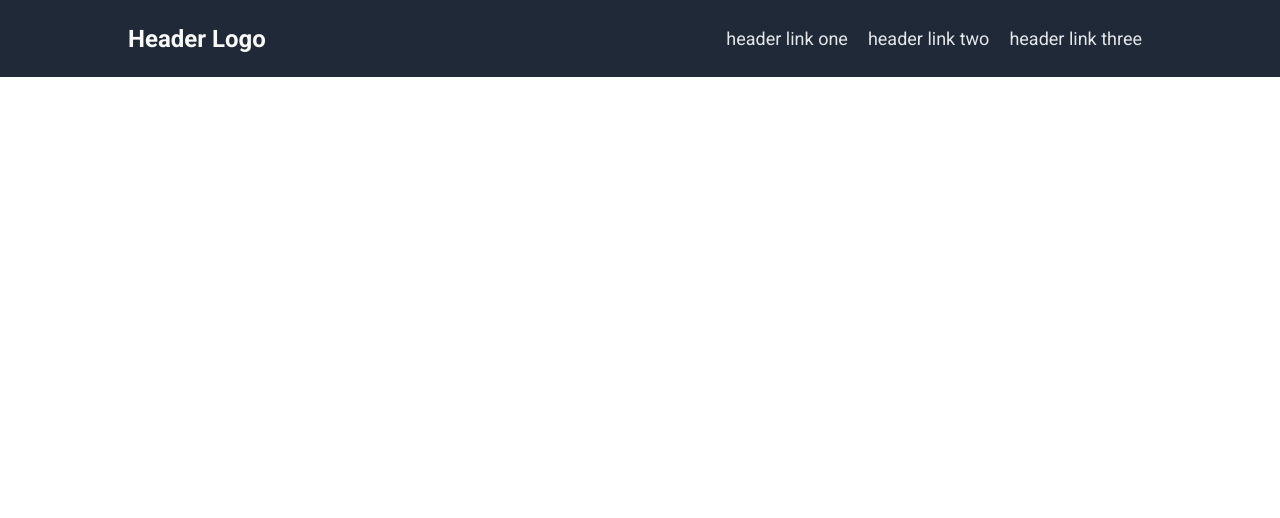
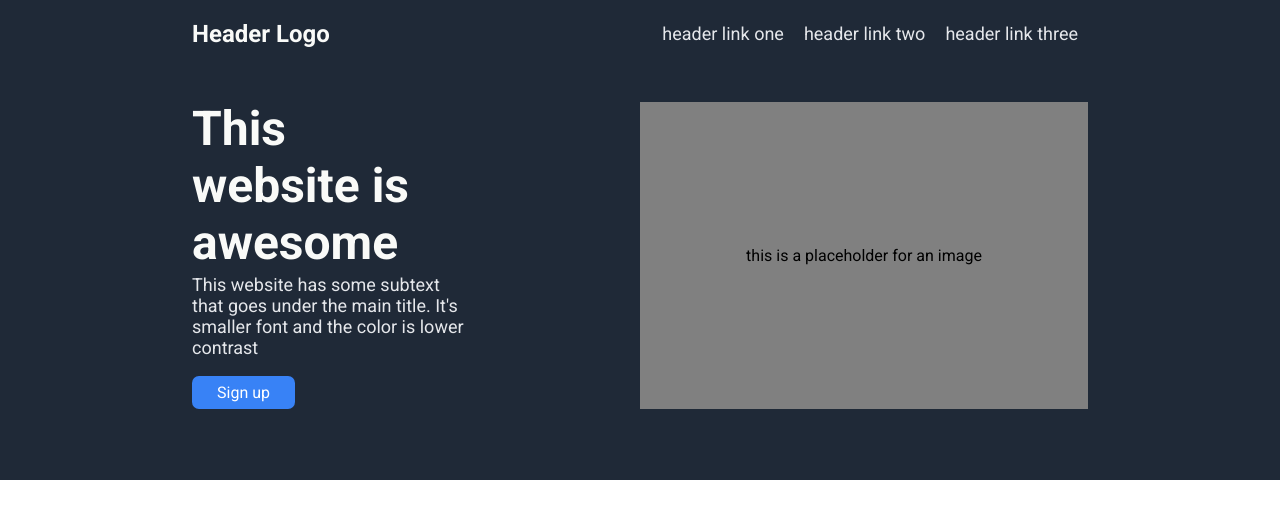
Before and after one commit to cvvlm/Landing_page, a plain HTML site: page index.html in a window 1280 px wide. Drawn offline with Linux system fonts and the light colour scheme.

Commit message:
do whole header and signup section
Whole section number 1 whith logo links, signup,
quick description of the website and picture holder done.
Image overrides on second block so need to fix it probably.

```diff
--- a/index.html
+++ b/index.html
@@ -15,6 +15,21 @@
             <p class="links">header link two</p>
             <p class="links">header link three</p>
         </div>
+        <div class="description">
+            <div class="signup">
+                <div class="insignup">
+                  <p class="extrabold">This website is awesome</p>
+                  <p class="podtekst">This website has some subtext that goes under the
+                    main title. It's smaller font and the color is lower
+                    contrast
+                  </p>
+                  <div class="signupbutton1">Sign up</div>
+                </div>
+            </div>
+            <div class="img">
+                <p>this is a placeholder for an image</p>
+            </div>
+        </div>
     </div>
   </body>
 </html>
--- a/style.css
+++ b/style.css
@@ -14,24 +14,84 @@ body {
 .section1 {
     display: flex;
     background-color: #1F2937;
-    justify-content: center;
-
+    flex-direction: column;
+    align-items: center;
+    height: 60%;
+    gap: 30px;
 }
 .header {
-    width: 80%;
+    width: 70%;
     display: flex;
     justify-content: center;
     align-items: center;
+    margin-top: -5px;
 
 }
 .logo {
     margin-right: auto;
     font-size: 24px;
     color: #F9FAF8;
-    font-weight: 600;
+    font-weight: 900;
 }
 .links {
     font-size: 18px;
     color: #E5E7EB;
     padding: 10px;
 }
+.description {
+    display: flex;
+    width: 70%;
+
+
+}
+.img {
+    display: flex;
+    background-color: grey;
+    flex-grow: 1;
+    align-items: center;
+    justify-content: center;
+    width: 50%;
+
+}
+.signup {
+    display: flex;
+
+    flex-wrap: wrap;
+    width: 50%;
+    justify-content: flex-start;
+
+}
+.extrabold {
+    display: flex;
+    font-size: 48px;
+    font-weight: 1000;
+    color: #F9FAF8;
+    flex-wrap: wrap;
+
+    margin-top: -2px;
+}
+.signupbutton1 {
+    display: flex;
+    justify-content: center;
+    padding-top: 7px;
+    padding-bottom: 7px;
+    padding-left: 25px;
+    padding-right: 25px;
+    background-color: #3882F6;
+    color: white;
+    border-radius: 7px;
+}
+.podtekst {
+    display: flex;
+    margin-top: -45px;
+    font-size: 18px;
+    color: #E5E7EB;
+    flex-wrap: wrap;
+
+}
+.insignup {
+
+    display: flex;
+    width: 61%;
+    flex-wrap: wrap;
+}
```
